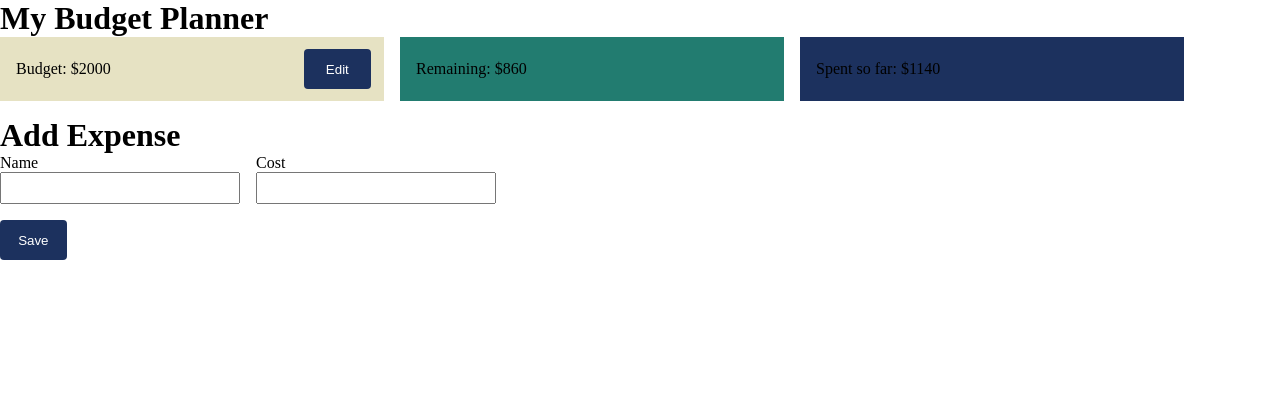
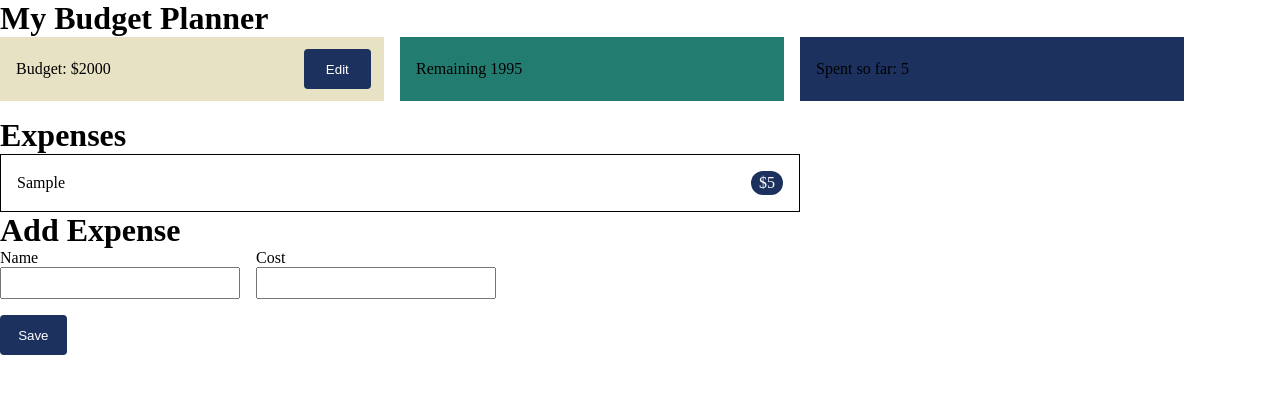
Before and after one commit to nikaareshidze/Budget-Planner, a React (Vite) app: page / in a window 1280 px wide. Both pictures are taken after typing "Sample", "5" into the empty fields and a click on the button "Save". Shown: the top 394 px of the page. Built offline with nearby package versions, Linux system fonts and the light colour scheme.

Commit message:
create ExpenseItem component. Edit Card component with dynamic numbers

```diff
--- a/src/App.tsx
+++ b/src/App.tsx
@@ -1,11 +1,13 @@
 import Cards from "./components/Cards";
 import AddExpense from "./components/add expenses/AddExpense";
+import Expenses from "./components/expenses/Expenses";
 
 export default function App() {
   return (
     <div>
       <h1>My Budget Planner</h1>
       <Cards />
+      <Expenses />
       <AddExpense />
     </div>
   );
--- a/src/components/Cards.tsx
+++ b/src/components/Cards.tsx
@@ -5,7 +5,21 @@ import Title from "../styles/fonts/Title";
 import StyledCards from "../styles/StyledCards";
 import Button from "../styles/buttons/Button";
 
+import { useSelector } from "react-redux";
+import { RootState } from "../store/store";
+import { useState } from "react";
+
 export default function Cards() {
+  const expenses = useSelector((state: RootState) => state.expense.expenses);
+
+  let [spentSoFar, setSpentSoFar] = useState(0);
+
+  const foo = expenses.map(function (item) {
+    return (spentSoFar = spentSoFar + item.cost);
+  });
+
+  let remaining = 2000 - spentSoFar;
+
   return (
     <StyledCards>
       <Card
@@ -16,10 +30,10 @@ export default function Cards() {
         <Button style={{ marginRight: "1em" }}>Edit</Button>
       </Card>
       <Card backgroundColor="#227C70">
-        <ThisTitle>Remaining: $860</ThisTitle>
+        <ThisTitle>{`Remaining ${expenses[0] ? remaining : ""}`}</ThisTitle>
       </Card>
       <Card backgroundColor="#1C315E">
-        <ThisTitle>Spent so far: $1140</ThisTitle>
+        <ThisTitle>{`Spent so far: ${spentSoFar}`}</ThisTitle>
       </Card>
     </StyledCards>
   );
--- a/src/components/add expenses/AddExpense.tsx
+++ b/src/components/add expenses/AddExpense.tsx
@@ -29,7 +29,7 @@ export default function AddExpense() {
     resetField("expenseCost");
   };
 
-  console.log(expenses);
+  //console.log(expenses);
 
   return (
     <>
--- /dev/null
+++ b/src/components/expenses/ExpenseItem.tsx
@@ -0,0 +1,14 @@
+import ExpenseDiv from "../../styles/expense/ExpenseDiv";
+import Title from "../../styles/fonts/Title";
+import ExpenseCostDiv from "../../styles/expense/ExpenseCostDiv";
+
+export default function ExpenseItem({ item }: any) {
+  return (
+    <ExpenseDiv>
+      <Title>{item.name}</Title>
+      <ExpenseCostDiv>
+        <Title>{`$${item.cost}`}</Title>
+      </ExpenseCostDiv>
+    </ExpenseDiv>
+  );
+}
--- /dev/null
+++ b/src/components/expenses/Expenses.tsx
@@ -0,0 +1,19 @@
+import { useSelector } from "react-redux";
+import { RootState } from "../../store/store";
+
+import ExpenseItem from "./ExpenseItem";
+
+export default function Expenses() {
+  const expenses = useSelector((state: RootState) => state.expense.expenses);
+
+  const expense = expenses.map(function (item) {
+    return <ExpenseItem item={item} />;
+  });
+
+  return (
+    <div>
+      <h1>Expenses</h1>
+      {expense}
+    </div>
+  );
+}
--- /dev/null
+++ b/src/styles/expense/ExpenseCostDiv.ts
@@ -0,0 +1,18 @@
+import styled from "styled-components";
+
+const ExpenseCostDiv = styled.div`
+  padding-left: 0.5em;
+  padding-right: 0.5em;
+  padding-top: 0.2em;
+  padding-bottom: 0.2em;
+
+  border-radius: 30px;
+
+  display: flex;
+  align-items: center;
+
+  background-color: #1c315e;
+  color: white;
+`;
+
+export default ExpenseCostDiv;
--- /dev/null
+++ b/src/styles/expense/ExpenseDiv.ts
@@ -0,0 +1,16 @@
+import styled from "styled-components";
+
+const ExpenseDiv = styled.div`
+  width: 50em;
+
+  display: flex;
+  align-items: center;
+  justify-content: space-between;
+
+  border: 0.1em;
+  border-color: black;
+  border-style: solid;
+  padding: 1em;
+`;
+
+export default ExpenseDiv;
```
